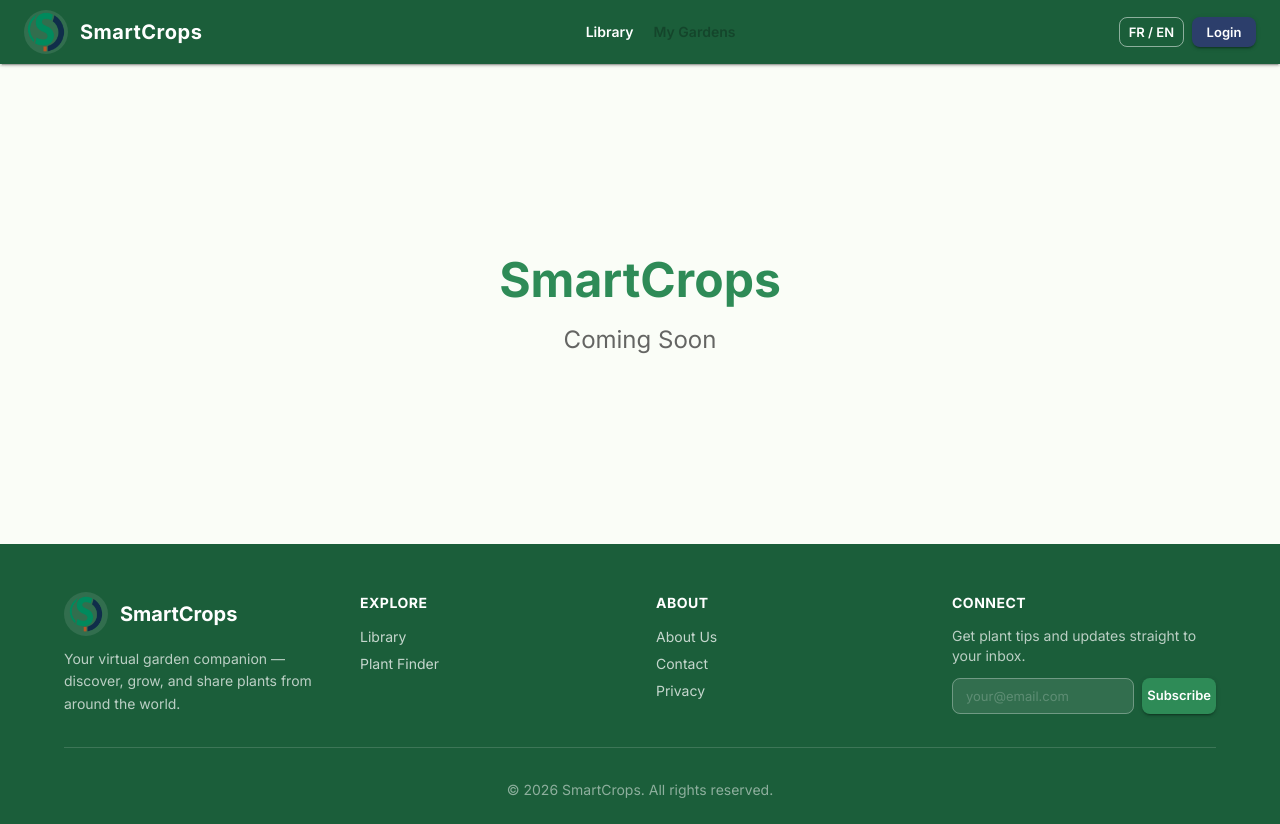
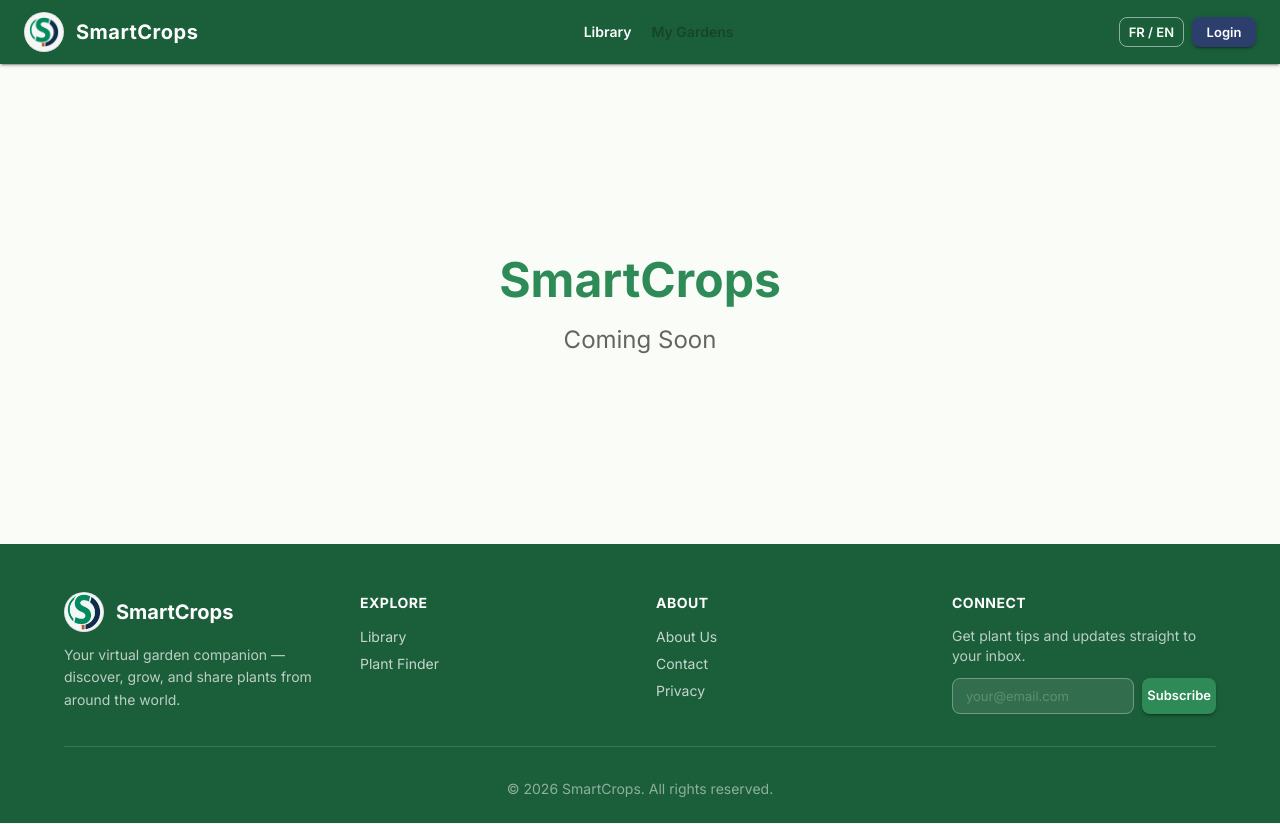
Before and after one commit to Alexandre-Cerveau-Audebeau/SmartCrops, a React (Vite) app in the folder src/frontend/: page / in a window 1280 px wide. Built offline with nearby package versions, Linux system fonts and the light colour scheme.

Commit message:
style: restyle LogoButton with white background and hover animation

```diff
--- a/src/frontend/src/components/Layout/Navbar.tsx
+++ b/src/frontend/src/components/Layout/Navbar.tsx
@@ -44,7 +44,7 @@ export default function Navbar() {
         }}
       >
         <Box sx={{ display: 'flex', alignItems: 'center', gap: 1 }}>
-          <LogoButton height={32} withHover={false} />
+          <LogoButton height={26} withHover={true} />
           <Typography variant="h6" sx={{ color: '#fff', fontWeight: 700 }}>
             SmartCrops
           </Typography>
@@ -86,7 +86,7 @@ export default function Navbar() {
         <Toolbar sx={{ justifyContent: 'space-between' }}>
           {/* Left: logo + brand */}
           <Box sx={{ display: 'flex', alignItems: 'center', gap: 1.5 }}>
-            <LogoButton height={40} withHover={false} />
+            <LogoButton height={30} withHover={true} />
             <Typography variant="h6" sx={{ color: '#fff', fontWeight: 700, letterSpacing: 0.5 }}>
               SmartCrops
             </Typography>
--- a/src/frontend/src/components/LogoButton.tsx
+++ b/src/frontend/src/components/LogoButton.tsx
@@ -6,7 +6,7 @@ interface LogoButtonProps {
   withHover?: boolean;
 }
 
-export default function LogoButton({ height = 36, withHover = true }: LogoButtonProps) {
+export default function LogoButton({ height = 30, withHover = true }: LogoButtonProps) {
   return (
     <Box
       component={RouterLink}
@@ -16,17 +16,18 @@ export default function LogoButton({ height = 36, withHover = true }: LogoButton
         display: 'flex',
         alignItems: 'center',
         justifyContent: 'center',
-        width: 44,
-        height: 44,
+        width: 40,
+        height: 40,
         borderRadius: '50%',
-        bgcolor: 'rgba(255,255,255,0.1)',
-        transition: 'transform 0.2s ease, background 0.2s ease',
+        background: 'rgba(255,255,255,0.95)',
+        border: '1.5px solid rgba(0,0,0,0.08)',
+        transition: 'border-color 0.25s ease, box-shadow 0.25s ease, transform 0.25s ease',
         flexShrink: 0,
         ...(withHover && {
           '&:hover': {
-            bgcolor: 'rgba(255,255,255,0.2)',
+            borderColor: 'rgba(0,0,0,0.15)',
+            boxShadow: '0 0 8px rgba(78,175,120,0.35)',
             transform: 'scale(1.05)',
-            filter: 'brightness(1.1)',
           },
         }),
       }}
```
